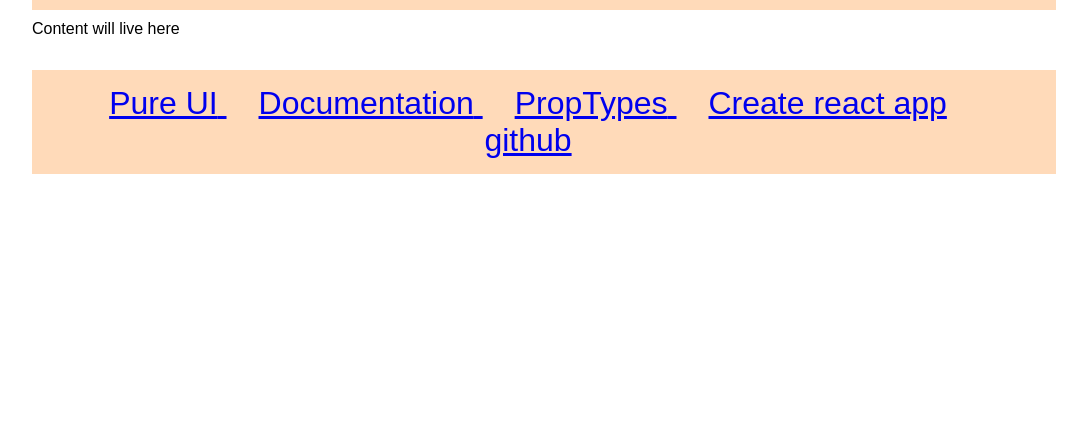
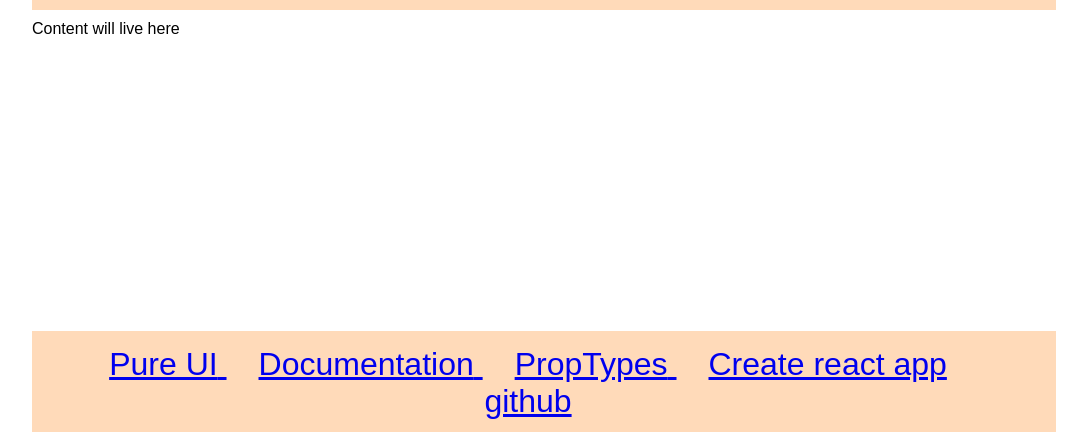
Before and after one commit to andire360/fe-me-news, a React (Create React App) app: page / in a window 1280 px wide. Shown: the part 365-797 px from the top of the page, without its empty margins (96-1183 px from the left). Built offline with nearby package versions, Linux system fonts and the light colour scheme.

Commit message:
sticky footer

```diff
--- a/src/App.js
+++ b/src/App.js
@@ -8,10 +8,13 @@
 
 
       <Page>
-        <Header/>
-        <Content />
-        <Footer />
+        <div className="Page__content">
+          <Header/>
+          <Content />
+        </div>
 
+
+      <Footer />
       </Page>
 
     );
--- a/src/index.css
+++ b/src/index.css
@@ -3,3 +3,22 @@
   padding: 0;
   font-family: sans-serif;
 }
+
+
+
+html,
+body,
+#root {
+  height: 100%;
+}
+
+.page {
+  height: 100%;
+  display: grid;
+  grid-template-rows: 1fr auto;
+}
+
+.footer {
+  grid-row-start: 2;
+  grid-row-end: 3;
+}
```
